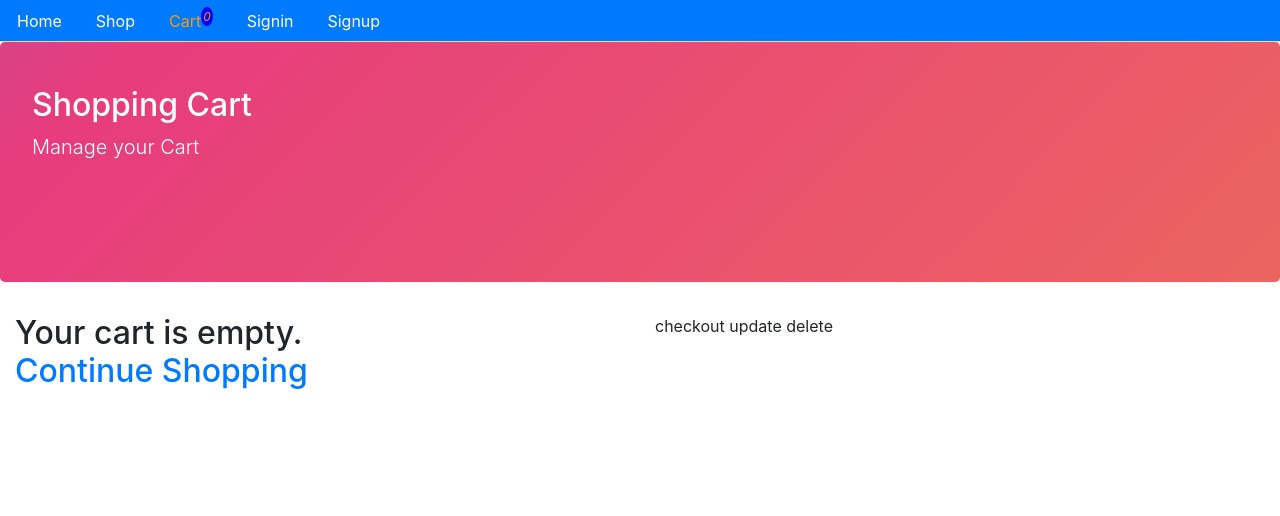
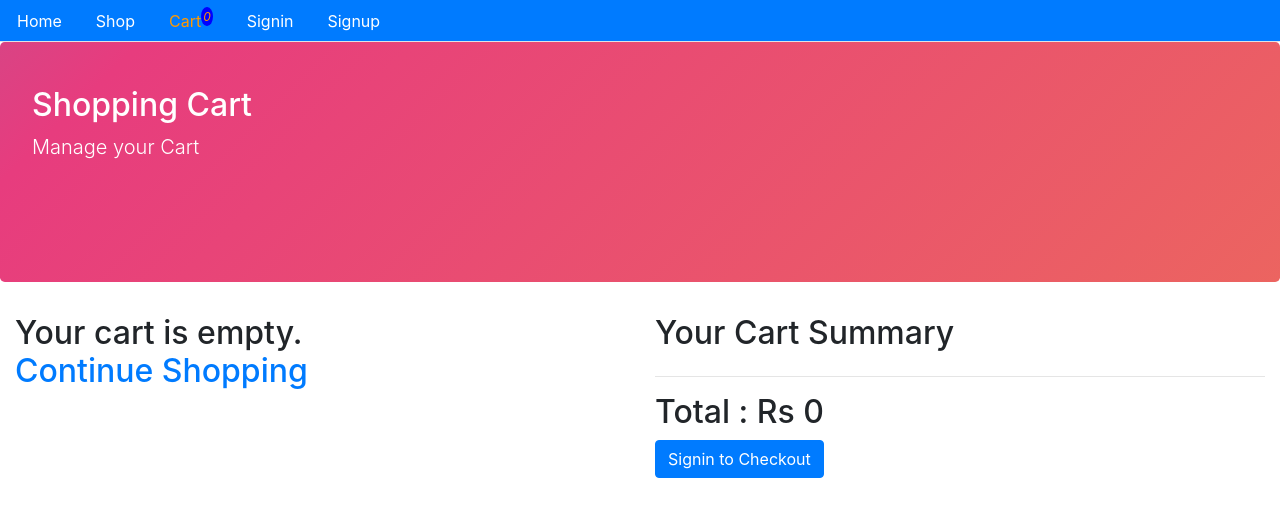
Before and after one commit to rohit236c/Ecommerce-frontend, a React (Create React App) app: page /cart in a window 1280 px wide. Shown: the top 516 px of the page. Built offline with nearby package versions, Linux system fonts and the light colour scheme.

Commit message:
checkout feature added
Signed-off-by: rohit236c <rohit236c@gmail.com>

```diff
--- a/src/core/Cart.js
+++ b/src/core/Cart.js
@@ -3,6 +3,7 @@
 import {Link} from 'react-router-dom'
 import {getCart} from './cartHelpers';
 import Card from './Card';
+import CheckOut from './CheckOut';
 
 const Cart = () => {
     const [items,
@@ -48,7 +49,9 @@
                         : noItemsMessage()}
                 </div>
                 <div className="col-6">
-                    checkout update delete
+                    <h2 className="mb-4">Your Cart Summary</h2>
+                    <hr/>
+                    <CheckOut products={items}/>
                 </div>
             </div>
         </Layout>
--- /dev/null
+++ b/src/core/CheckOut.js
@@ -0,0 +1,33 @@
+import React, {useState, useEffect} from 'react';
+import Layout from './Layout';
+import {Link} from 'react-router-dom'
+import {getCart} from './cartHelpers';
+import Card from './Card';
+import {isAuthenticated} from '../auth';
+
+const CheckOut = ({products}) => {
+    const getTotal = () => {
+        return products.reduce((currVal, nextVal) => {
+            return currVal + nextVal.count * nextVal.price;
+        }, 0);
+    };
+    const showCheckout = () => {
+        return isAuthenticated()
+            ? (
+                <button className="btn btn-success">Checkout</button>
+            )
+            : (
+                <Link to="/signin">
+                    <button className="btn btn-primary">Signin to Checkout</button>
+                </Link>
+            );
+    };
+    return (
+        <div>
+            <h2>Total : Rs {getTotal()}</h2>
+            {showCheckout()}
+        </div>
+    );
+};
+
+export default CheckOut;
```
